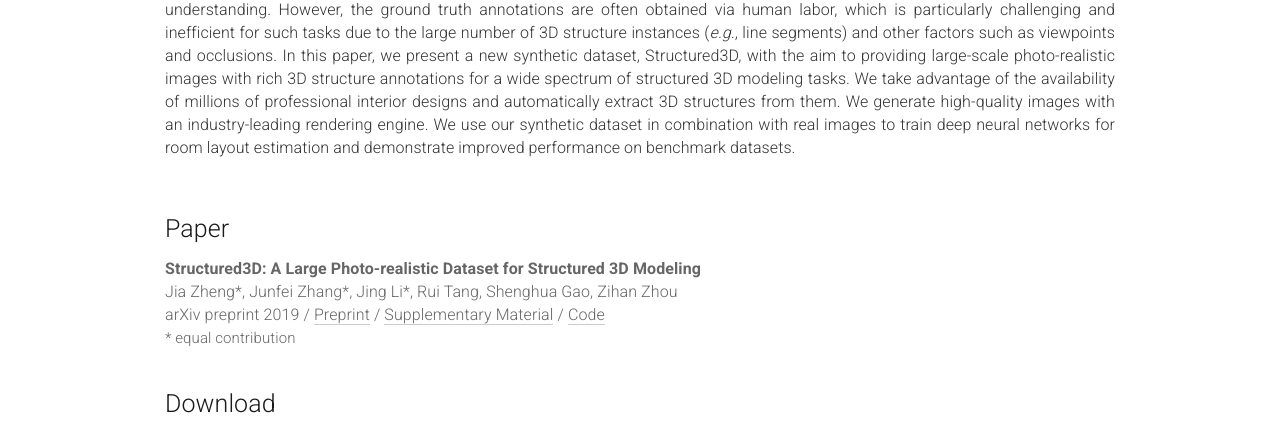
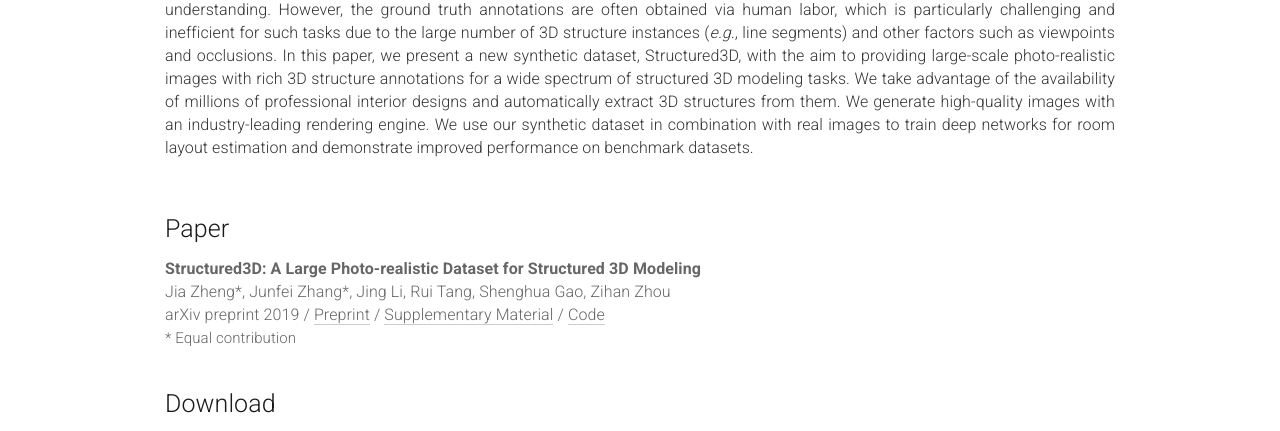
Before and after one commit to bertjiazheng/Structured3D, a Jekyll site: the page built from _pages/home.md, in a window 1280 px wide and 900 px high, scrolled down 552 px. Shown: the part 237-668 px from the top of the window. Built offline with Jekyll 4.4.1, drawn with Linux system fonts in a browser that asks for light colours; some of the changed lines change nothing that is shown.

Commit message:
minor update

```diff
--- a/_pages/home.md
+++ b/_pages/home.md
@@ -50,7 +50,7 @@
 <div class="row">
   <div class="col-xs-12">
     <p>
-      Recently, there has been growing interest in developing learning-based methods to detect and utilize salient semi-global or global structures, such as junctions, lines, planes, cuboids, smooth surfaces, and all types of symmetries, for 3D scene modeling and understanding. However, the ground truth annotations are often obtained via human labor, which is particularly challenging and inefficient for such tasks due to the large number of 3D structure instances (<em>e.g.</em>, line segments) and other factors such as viewpoints and occlusions. In this paper, we present a new synthetic dataset, Structured3D, with the aim to providing large-scale photo-realistic images with rich 3D structure annotations for a wide spectrum of structured 3D modeling tasks. We take advantage of the availability of millions of professional interior designs and automatically extract 3D structures from them. We generate high-quality images with an industry-leading rendering engine. We use our synthetic dataset in combination with real images to train deep neural networks for room layout estimation and demonstrate improved performance on benchmark datasets.
+      Recently, there has been growing interest in developing learning-based methods to detect and utilize salient semi-global or global structures, such as junctions, lines, planes, cuboids, smooth surfaces, and all types of symmetries, for 3D scene modeling and understanding. However, the ground truth annotations are often obtained via human labor, which is particularly challenging and inefficient for such tasks due to the large number of 3D structure instances (<em>e.g.</em>, line segments) and other factors such as viewpoints and occlusions. In this paper, we present a new synthetic dataset, Structured3D, with the aim to providing large-scale photo-realistic images with rich 3D structure annotations for a wide spectrum of structured 3D modeling tasks. We take advantage of the availability of millions of professional interior designs and automatically extract 3D structures from them. We generate high-quality images with an industry-leading rendering engine. We use our synthetic dataset in combination with real images to train deep networks for room layout estimation and demonstrate improved performance on benchmark datasets.
     </p>
   </div>
 </div><br>
@@ -64,12 +64,12 @@
 <div class="row">
   <div class="col-xs-12" style="margin-top: 3px; color: #666;">
     <b>Structured3D: A Large Photo-realistic Dataset for Structured 3D Modeling</b><br>
-    Jia Zheng*, Junfei Zhang*, Jing Li*, Rui Tang, Shenghua Gao, Zihan Zhou<br>
+    Jia Zheng*, Junfei Zhang*, Jing Li, Rui Tang, Shenghua Gao, Zihan Zhou<br>
     arXiv preprint 2019 /
-    <a href="https://arxiv.org/pdf/1908.00222.pdf">Preprint</a> /
+    <a href="https://arxiv.org/abs/1908.00222">Preprint</a> /
     <a href="https://drive.google.com/file/d/17F_jIfY_QKFNmsOSvzUFZwWKrr6YUMnQ">Supplementary Material</a> /
     <a href="https://github.com/bertjiazheng/Structured3D">Code</a> <br>
-    <span style="font-size:15px;">* equal contribution</span>
+    <span style="font-size:15px;">* Equal contribution</span>
   </div>
 </div><br>
 
```
